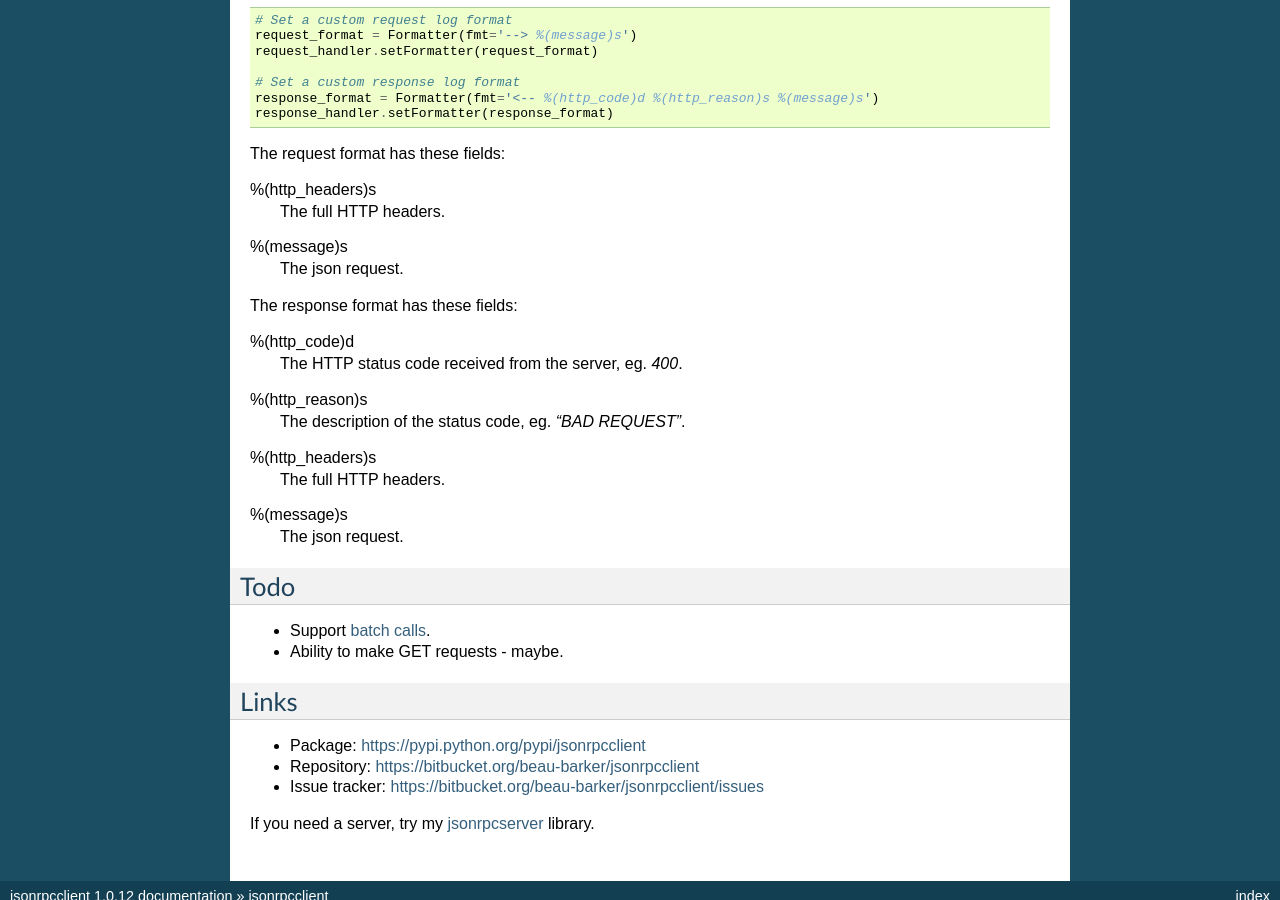
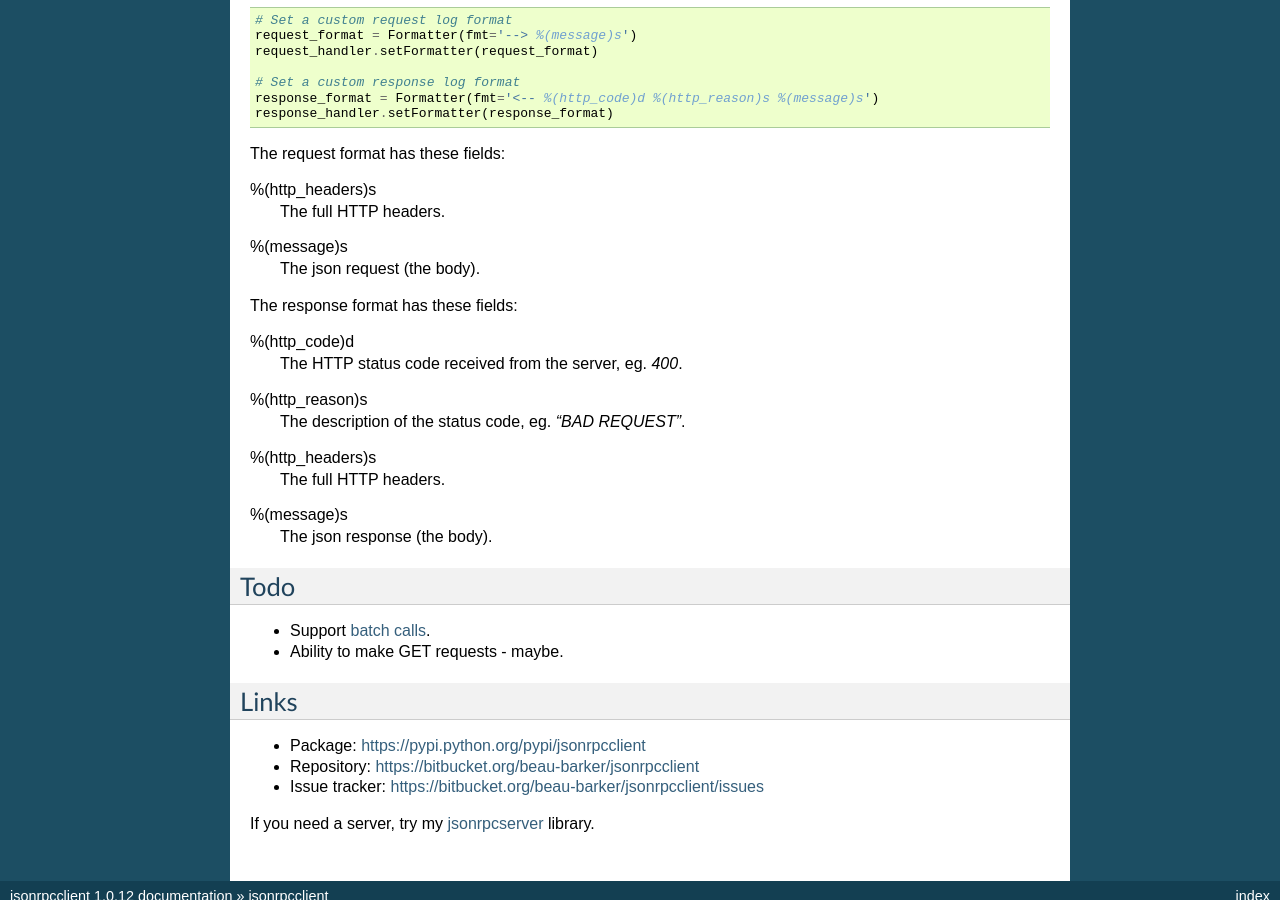
Before and after one commit to explodinglabs/jsonrpcclient, a Sphinx documentation site: the page built from doc/index.rst, in a window 1280 px wide and 900 px high, scrolled down 2513 px. Built offline with Sphinx 7.4.7, drawn with Linux system fonts in a browser that asks for light colours.

Commit message:
Docs: Explain better that $(message)s means the "body".

```diff
--- a/doc/index.rst
+++ b/doc/index.rst
@@ -158,7 +158,7 @@ The request format has these fields:
     The full HTTP headers.
 
 %(message)s
-    The json request.
+    The json request (the body).
 
 The response format has these fields:
 
@@ -172,7 +172,7 @@ The response format has these fields:
     The full HTTP headers.
 
 %(message)s
-    The json request.
+    The json response (the body).
 
 Todo
 ----
```
